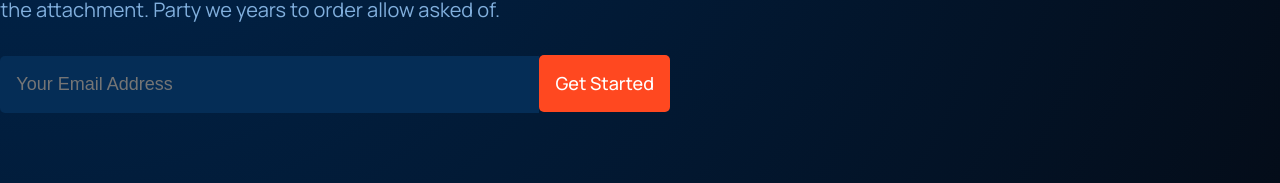
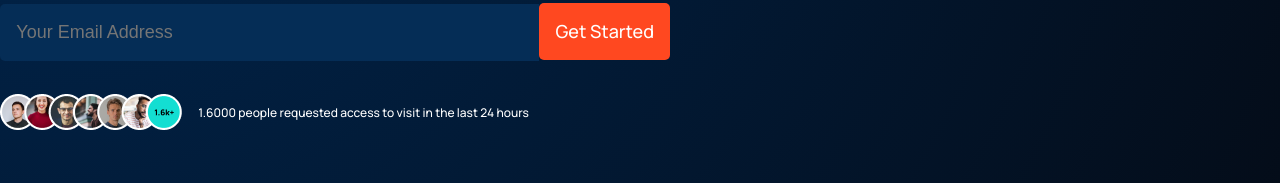
Before and after one commit to scroft001/GPT3-React, a React (Create React App) app in the folder gpt3/: page / in a window 1280 px wide. Shown: the part 557-740 px from the top of the page. Built offline with nearby package versions, Linux system fonts and the light colour scheme.

Commit message:
signups section

```diff
--- a/gpt3/src/containers/header/Header.jsx
+++ b/gpt3/src/containers/header/Header.jsx
@@ -1,6 +1,7 @@
 import React from 'react'
 import './header.css'
 import ai from '../../assets/ai.png'
+import people from '../../assets/people.png'
 
 const Header = () => {
   return (
@@ -19,7 +20,8 @@ const Header = () => {
           </form>
         </div>
         <div className='header-signup'>
-
+          <img src={people} alt='people' />
+          <p>1.6000 people requested access to visit in the last 24 hours</p>
         </div>
       </div>
       <div className="header-illustration">
--- a/gpt3/src/containers/header/header.css
+++ b/gpt3/src/containers/header/header.css
@@ -42,8 +42,6 @@
     margin-bottom: 2rem;
 }
 
-
-
 .header-illustration{
     width: 667.41px;
     height: 701.59px;
@@ -85,3 +83,24 @@
     outline: none;
     cursor: pointer;
 }
+
+.header-signup{
+    display: flex;
+    flex-direction: row;
+    justify-content: center;
+    align-items: center;
+    margin: 2rem 0rem;
+}
+
+.header-signup img{
+    margin-right: 1rem;
+}
+
+.header-signup p{
+    font-family: 'Manrope';
+    font-style: normal;
+    font-weight: 500;
+    font-size: 12px;
+    line-height: 38px;
+    color: #FFFFFF;
+}
```
